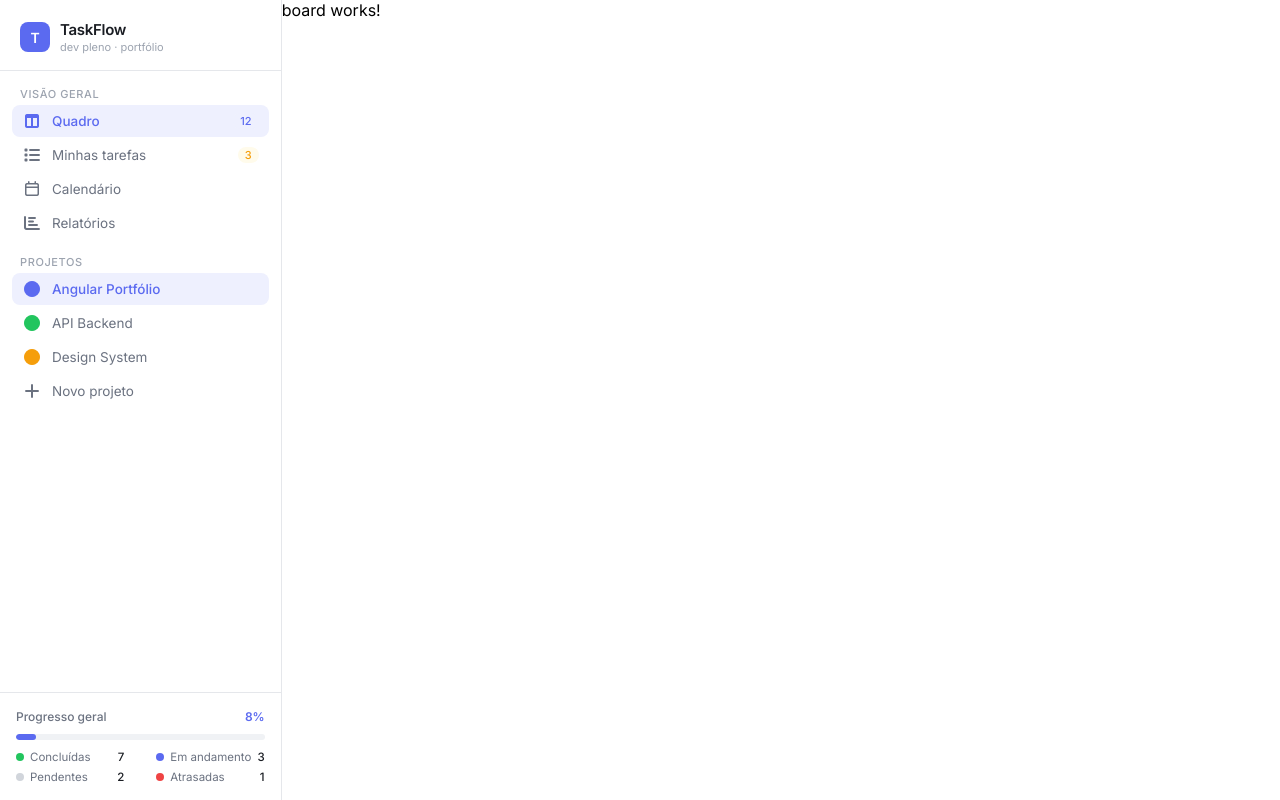
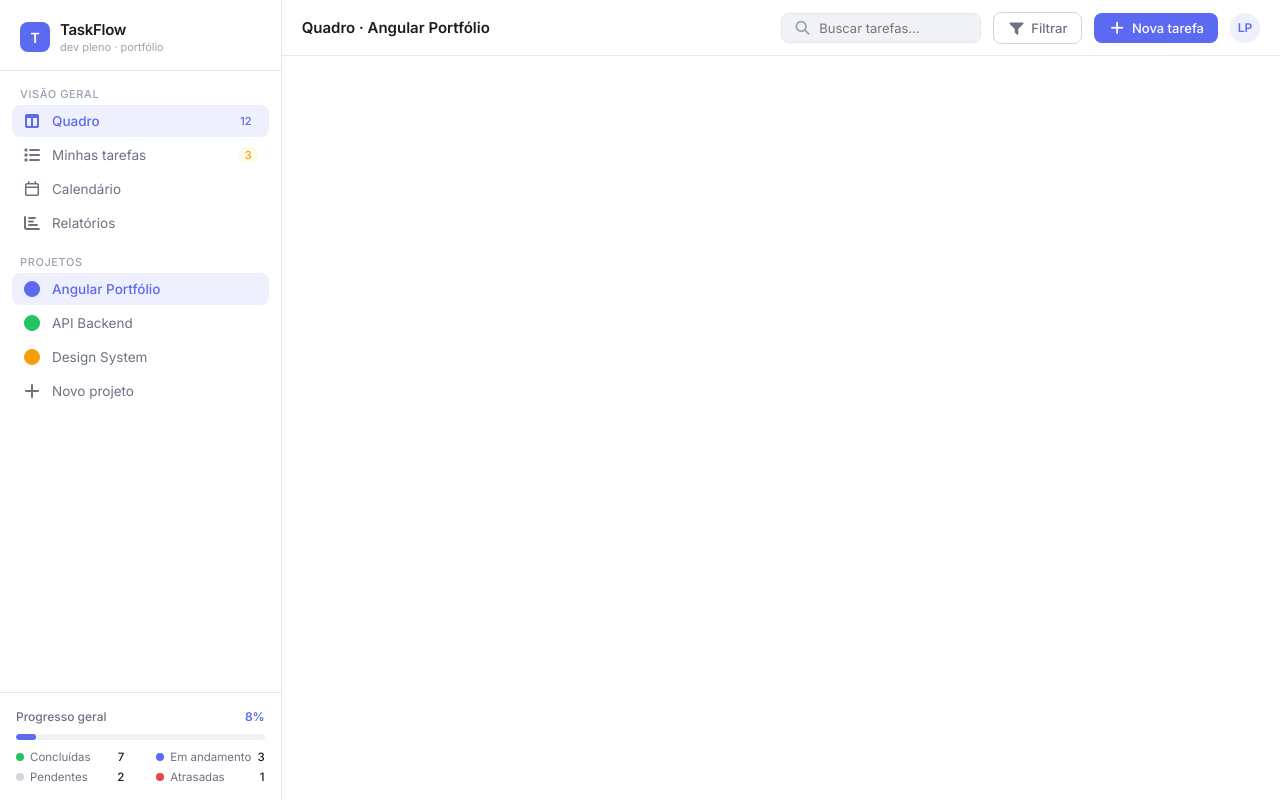
Before and after one commit to rodrigocf-frontend/angular-projects, an Angular app in the folder taskflow/: page / in a window 1280 px wide. Built offline with nearby package versions, Linux system fonts and the light colour scheme.

Commit message:
feat: implement board page topbar with search, filters and actions
Add topbar layout with search input, ghost/primary buttons and avatar.
Apply Inter font-family to input and anchor elements globally.

```diff
--- a/taskflow/src/app/pages/board/board.html
+++ b/taskflow/src/app/pages/board/board.html
@@ -1 +1,12 @@
-<p>board works!</p>
+<div class="main-content">
+  <header class="topbar" id="topbar-el">
+    <span class="topbar-title">Quadro · Angular Portfólio</span>
+    <div class="search">
+      <i class="fa-solid fa-magnifying-glass"></i>
+      <input placeholder="Buscar tarefas…" />
+    </div>
+    <button ghost><i class="fa-solid fa-filter" style="font-size: 14px"></i>Filtrar</button>
+    <button primary><i class="fa-solid fa-plus" style="font-size: 14px"></i>Nova tarefa</button>
+    <app-avatar />
+  </header>
+</div>
--- a/taskflow/src/app/pages/board/board.scss
+++ b/taskflow/src/app/pages/board/board.scss
@@ -0,0 +1,55 @@
+@use '../../../themes/styles.scss' as *;
+
+.main-content {
+  display: grid;
+  grid-template-rows: toRem(56) 1fr;
+  overflow: hidden;
+  background: $bg;
+}
+
+.topbar {
+  background: $surface;
+  border-bottom: 0.5px solid var(--border);
+  display: flex;
+  align-items: center;
+  gap: toRem(12);
+  padding: toRem(0, 20);
+}
+.topbar-title {
+  font-size: toRem(15);
+  font-weight: 600;
+  color: $txt;
+  flex: 1;
+}
+.search {
+  display: flex;
+  align-items: center;
+  gap: toRem(8);
+  background: $surface-2;
+  border: 0.5px solid var(--border);
+  border-radius: var(--radius);
+  padding: toRem(6, 12);
+  font-size: toRem(13);
+  color: $txt-2;
+  width: toRem(200);
+  cursor: text;
+  overflow: hidden;
+}
+
+.search i {
+  font-size: toRem(14);
+  color: $txt-3;
+  flex-shrink: 0;
+}
+
+.search input {
+  box-sizing: border-box;
+  flex: 1;
+  display: flex;
+  width: 100%;
+  background-color: transparent;
+  outline: transparent;
+  border: transparent;
+  color: $txt;
+  font-size: toRem(13);
+}
--- a/taskflow/src/app/pages/board/board.ts
+++ b/taskflow/src/app/pages/board/board.ts
@@ -1,8 +1,10 @@
 import { Component } from '@angular/core';
+import { Button } from '../../components/ui/button/button';
+import { Avatar } from '../../components/ui/avatar/avatar';
 
 @Component({
   selector: 'app-board',
-  imports: [],
+  imports: [Button, Avatar],
   templateUrl: './board.html',
   styleUrl: './board.scss',
 })
--- a/taskflow/src/themes/styles.scss
+++ b/taskflow/src/themes/styles.scss
@@ -19,3 +19,8 @@
   padding: 0;
   box-sizing: border-box;
 }
+
+input,
+a {
+  font-family: 'Inter';
+}
```
